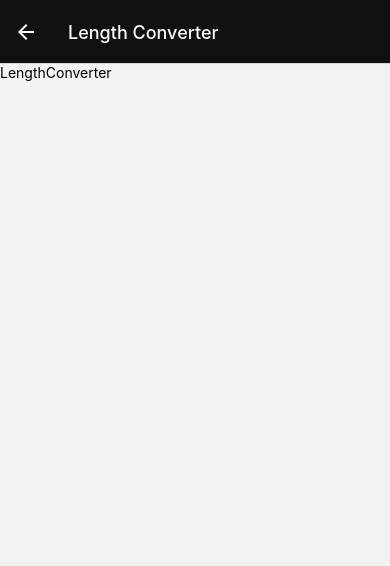
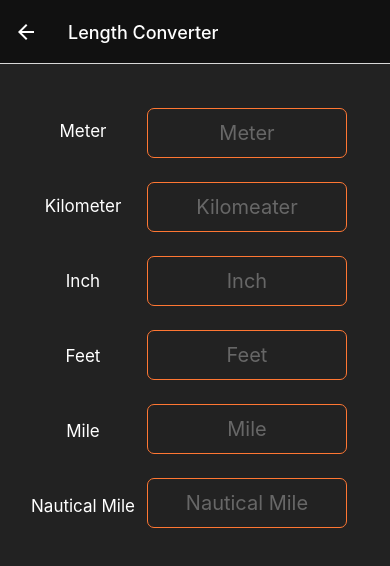
Before and after one commit to Sou-gata/react-native-calculator, a React Native app: screen /LengthConverter in a window 390 px wide. Shown: the top 566 px of the page. Built offline with nearby package versions, Linux system fonts and the light colour scheme.

Commit message:
functioning length converter

```diff
--- a/eas.json
+++ b/eas.json
@@ -11,8 +11,7 @@
             "distribution": "internal",
             "android": {
                 "buildType": "apk"
-            },
-            "node": "16.16.0"
+            }
         },
         "preview2": {
             "android": {
--- a/src/components/LengthConverter.js
+++ b/src/components/LengthConverter.js
@@ -1,10 +1,192 @@
-import { View, Text } from "react-native";
-import React from "react";
+import { View, Text, TextInput } from "react-native";
+import React, { useState } from "react";
+import styles from "../allStyles";
 
 const LengthConverter = () => {
+    const [ans, setAns] = useState({
+        met: "",
+        klm: "",
+        inc: "",
+        fet: "",
+        mil: "",
+        nom: "",
+    });
+    const fixed = (val) => {
+        let fxt = parseFloat(val.toFixed(5)) + "";
+        return fxt;
+    };
+    const setOutAns = (met, klm, inc, fet, mil, nom) => {
+        setAns({
+            met,
+            klm,
+            inc,
+            fet,
+            mil,
+            nom,
+        });
+    };
+    const setEmpty = () => {
+        setAns({
+            met: "",
+            klm: "",
+            inc: "",
+            fet: "",
+            mil: "",
+            nom: "",
+        });
+    };
     return (
-        <View>
-            <Text>LengthConverter</Text>
+        <View style={styles.main}>
+            <View
+                style={[
+                    styles.container,
+                    {
+                        flexDirection: "row",
+                        height: 450,
+                    },
+                ]}
+            >
+                <View
+                    style={{
+                        justifyContent: "space-around",
+                        height: "100%",
+                        alignItems: "center",
+                    }}
+                >
+                    <Text style={{ color: "#fff", fontSize: 17 }}>Meter</Text>
+                    <Text style={{ color: "#fff", fontSize: 17 }}>
+                        Kilometer
+                    </Text>
+                    <Text style={{ color: "#fff", fontSize: 17 }}>Inch</Text>
+                    <Text style={{ color: "#fff", fontSize: 17 }}>Feet</Text>
+                    <Text style={{ color: "#fff", fontSize: 17 }}>Mile</Text>
+                    <Text style={{ color: "#fff", fontSize: 17 }}>
+                        Nautical Mile
+                    </Text>
+                </View>
+                <View>
+                    <TextInput
+                        style={styles.input}
+                        onChangeText={(e) => {
+                            if (e != "") {
+                                const met = parseFloat(e);
+                                if (!isNaN(met)) {
+                                    const klm = fixed(met / 1000);
+                                    const inc = fixed(met * 39.3701);
+                                    const fet = fixed(met * 3.28084);
+                                    const mil = fixed(met / 1609);
+                                    const nom = fixed(met / 1852);
+                                    setOutAns(e, klm, inc, fet, mil, nom);
+                                }
+                            } else setEmpty();
+                        }}
+                        value={ans.met}
+                        placeholder="Meter"
+                        placeholderTextColor={"#ffffff50"}
+                        keyboardType="numeric"
+                    />
+                    <TextInput
+                        style={styles.input}
+                        onChangeText={(e) => {
+                            if (e != "") {
+                                const klm = parseFloat(e);
+                                if (!isNaN(klm)) {
+                                    const met = fixed(klm * 1000);
+                                    const inc = fixed(klm * 39370.1);
+                                    const fet = fixed(klm * 3280.84);
+                                    const mil = fixed(klm * 0.621371);
+                                    const nom = fixed(klm * 0.539957);
+                                    setOutAns(met, e, inc, fet, mil, nom);
+                                }
+                            } else setEmpty();
+                        }}
+                        value={ans.klm}
+                        placeholder="Kilomeater"
+                        placeholderTextColor={"#ffffff50"}
+                        keyboardType="numeric"
+                    />
+                    <TextInput
+                        style={styles.input}
+                        onChangeText={(e) => {
+                            if (e != "") {
+                                const inc = parseFloat(e);
+                                if (!isNaN(inc)) {
+                                    const met = fixed(inc * 0.0254);
+                                    const klm = fixed(inc / 39370);
+                                    const fet = fixed(inc / 12);
+                                    const mil = fixed(inc / 63360);
+                                    const nom = fixed(inc / 72910);
+                                    setOutAns(met, klm, e, fet, mil, nom);
+                                }
+                            } else setEmpty();
+                        }}
+                        value={ans.inc}
+                        placeholder="Inch"
+                        placeholderTextColor={"#ffffff50"}
+                        keyboardType="numeric"
+                    />
+                    <TextInput
+                        style={styles.input}
+                        onChangeText={(e) => {
+                            if (e != "") {
+                                const fet = parseFloat(e);
+                                if (!isNaN(fet)) {
+                                    const met = fixed(fet * 0.3048);
+                                    const klm = fixed(fet * 0.0003048);
+                                    const inc = fixed(fet * 12);
+                                    const mil = fixed(fet / 5280);
+                                    const nom = fixed(fet / 6076);
+                                    setOutAns(met, klm, inc, e, mil, nom);
+                                }
+                            } else setEmpty();
+                        }}
+                        value={ans.fet}
+                        placeholder="Feet"
+                        placeholderTextColor={"#ffffff50"}
+                        keyboardType="numeric"
+                    />
+                    <TextInput
+                        style={styles.input}
+                        onChangeText={(e) => {
+                            if (e != "") {
+                                const mil = parseFloat(e);
+                                if (!isNaN(mil)) {
+                                    const met = fixed(mil * 1609.34);
+                                    const klm = fixed(mil * 1.60934);
+                                    const inc = fixed(mil * 63360);
+                                    const fet = fixed(mil * 5280);
+                                    const nom = fixed(mil * 0.868976);
+                                    setOutAns(met, klm, inc, fet, e, nom);
+                                }
+                            } else setEmpty();
+                        }}
+                        value={ans.mil}
+                        placeholder="Mile"
+                        placeholderTextColor={"#ffffff50"}
+                        keyboardType="numeric"
+                    />
+                    <TextInput
+                        style={styles.input}
+                        onChangeText={(e) => {
+                            if (e != "") {
+                                const nom = parseFloat(e);
+                                if (!isNaN(nom)) {
+                                    const met = fixed(nom * 1852);
+                                    const klm = fixed(nom * 1.852);
+                                    const inc = fixed(nom * 72913.4);
+                                    const fet = fixed(nom * 6076.12);
+                                    const mil = fixed(nom * 1.15078);
+                                    setOutAns(met, klm, inc, fet, mil, e);
+                                }
+                            } else setEmpty();
+                        }}
+                        value={ans.nom}
+                        placeholder="Nautical Mile"
+                        placeholderTextColor={"#ffffff50"}
+                        keyboardType="numeric"
+                    />
+                </View>
+            </View>
         </View>
     );
 };
--- a/src/helpers/calBtns.js
+++ b/src/helpers/calBtns.js
@@ -93,7 +93,7 @@ const btns = [
     {
         str: "*",
         type: "sym",
-        text: "*",
+        text: "×",
         txtStyle: styles.calTextOrange,
     },
     {
@@ -117,7 +117,7 @@ const btns = [
     {
         str: "/",
         type: "sym",
-        text: "/",
+        text: "÷",
         txtStyle: styles.calTextOrange,
     },
     {
```
